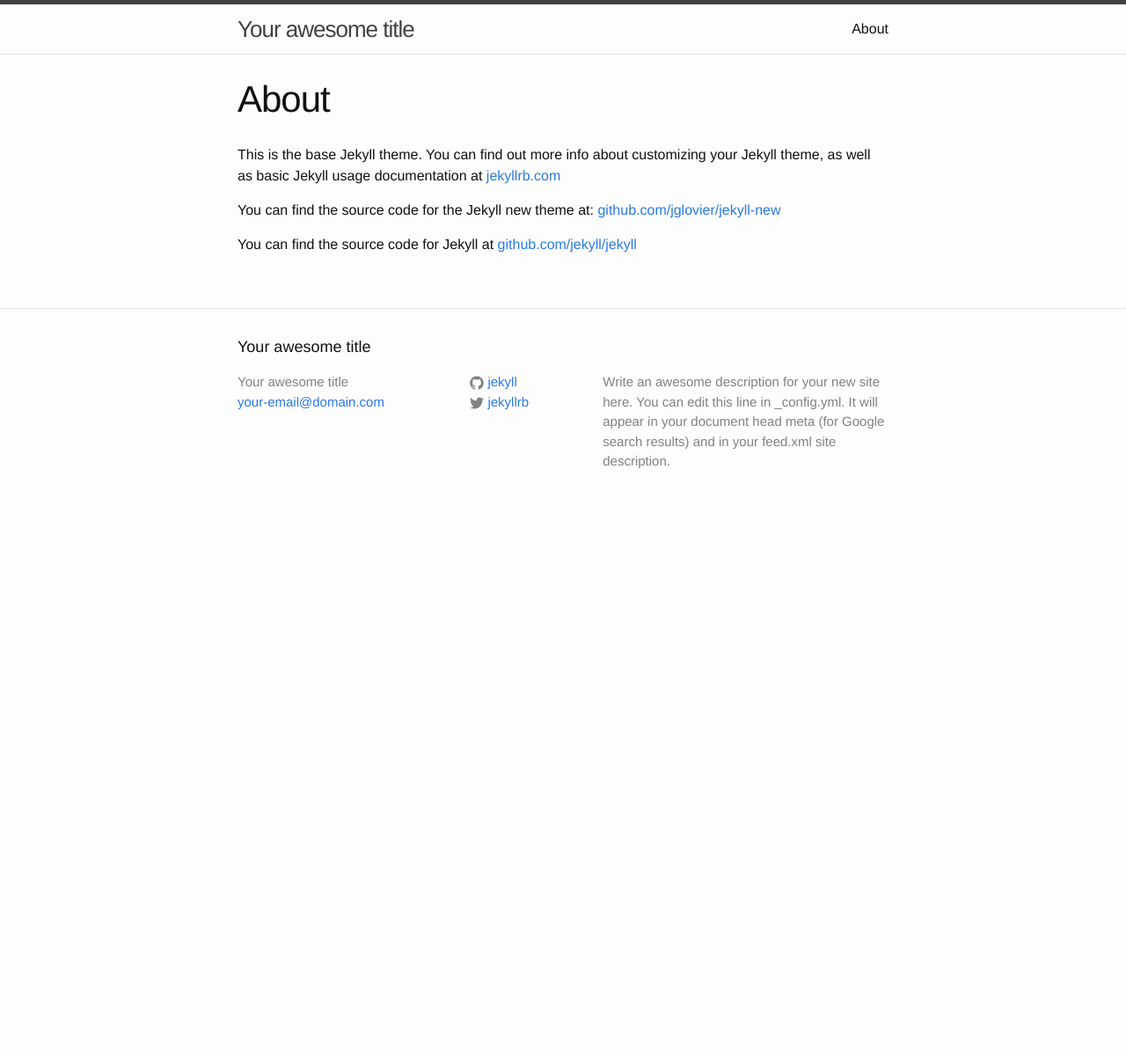
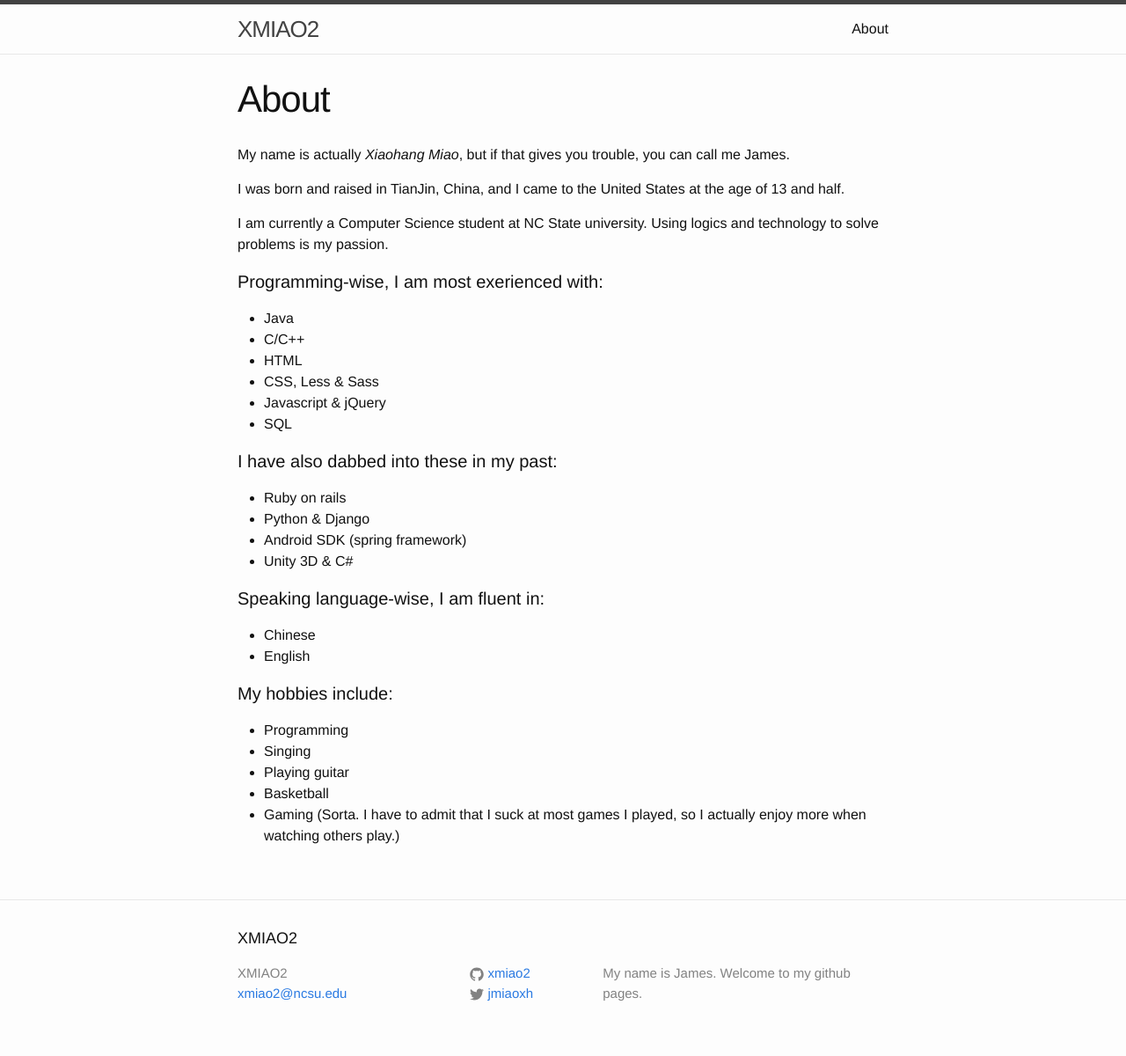
Before and after one commit to xmiao2/xmiao2.github.io, a Jekyll site: the page built from about.md, in a window 1280 px wide. Shown: the whole page at 88% size. Built offline with Jekyll 4.4.1, drawn with Linux system fonts in a browser that asks for light colours; before the commit the page ends 900 px from its top, so only the background shows below that.

```diff
--- a/_config.yml
+++ b/_config.yml
@@ -1,14 +1,12 @@
 # Site settings
-title: Your awesome title
-email: your-email@domain.com
+title: XMIAO2
+email: xmiao2@ncsu.edu
 description: > # this means to ignore newlines until "baseurl:"
-  Write an awesome description for your new site here. You can edit this
-  line in _config.yml. It will appear in your document head meta (for
-  Google search results) and in your feed.xml site description.
+  My name is James. Welcome to my github pages.
 baseurl: "" # the subpath of your site, e.g. /blog/
-url: "http://yourdomain.com" # the base hostname & protocol for your site
-twitter_username: jekyllrb
-github_username:  jekyll
-
+url: "http://xmiao2.github.io" # the base hostname & protocol for your site
+twitter_username: jmiaoxh
+github_username:  xmiao2
+permalink: "/blog/:year/:month/:day/:title.html"
 # Build settings
 markdown: kramdown
--- a/about.md
+++ b/about.md
@@ -4,8 +4,37 @@
 permalink: /about/
 ---
 
-This is the base Jekyll theme. You can find out more info about customizing your Jekyll theme, as well as basic Jekyll usage documentation at [jekyllrb.com](http://jekyllrb.com/)
+My name is actually *Xiaohang Miao*, but if that gives you trouble, you can call me James.
 
-You can find the source code for the Jekyll new theme at: [github.com/jglovier/jekyll-new](https://github.com/jglovier/jekyll-new)
+I was born and raised in TianJin, China, and I came to the United States at the age of 13 and half.
 
-You can find the source code for Jekyll at [github.com/jekyll/jekyll](https://github.com/jekyll/jekyll)
+I am currently a Computer Science student at NC State university. Using logics and technology to solve problems is my passion.
+
+####Programming-wise, I am most exerienced with:
+
+* Java
+* C/C++
+* HTML
+* CSS, Less & Sass
+* Javascript & jQuery
+* SQL
+
+####I have also dabbed into these in my past:
+
+* Ruby on rails
+* Python & Django
+* Android SDK (spring framework)
+* Unity 3D & C#
+
+####Speaking language-wise, I am fluent in:
+
+* Chinese
+* English
+
+####My hobbies include:
+
+* Programming
+* Singing
+* Playing guitar
+* Basketball
+* Gaming (Sorta. I have to admit that I suck at most games I played, so I actually enjoy more when watching others play.)
```
Also changed, not shown: _posts/2015-11-23-JumbotronManager.markdown (added, +9 -0 lines).
